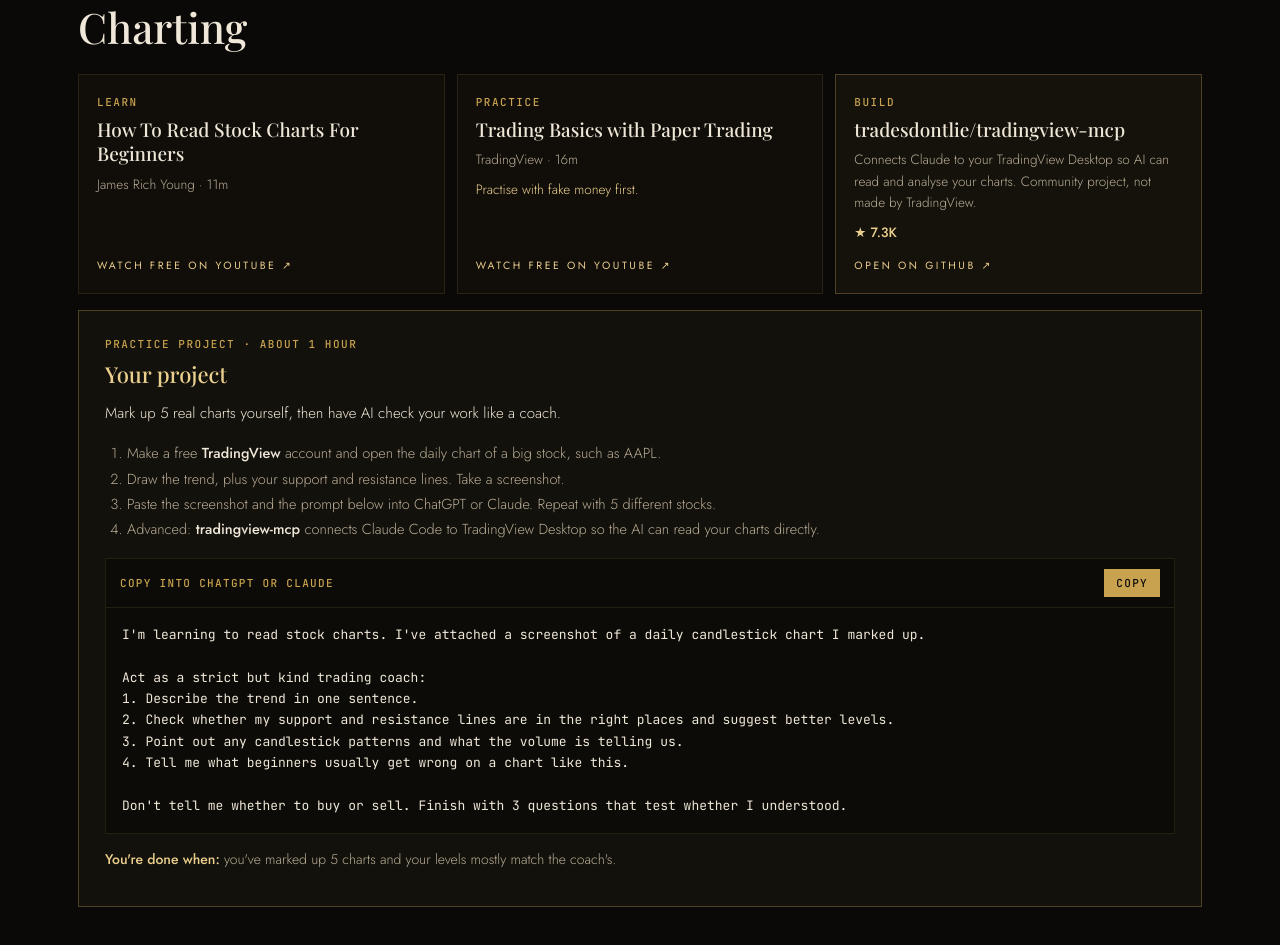
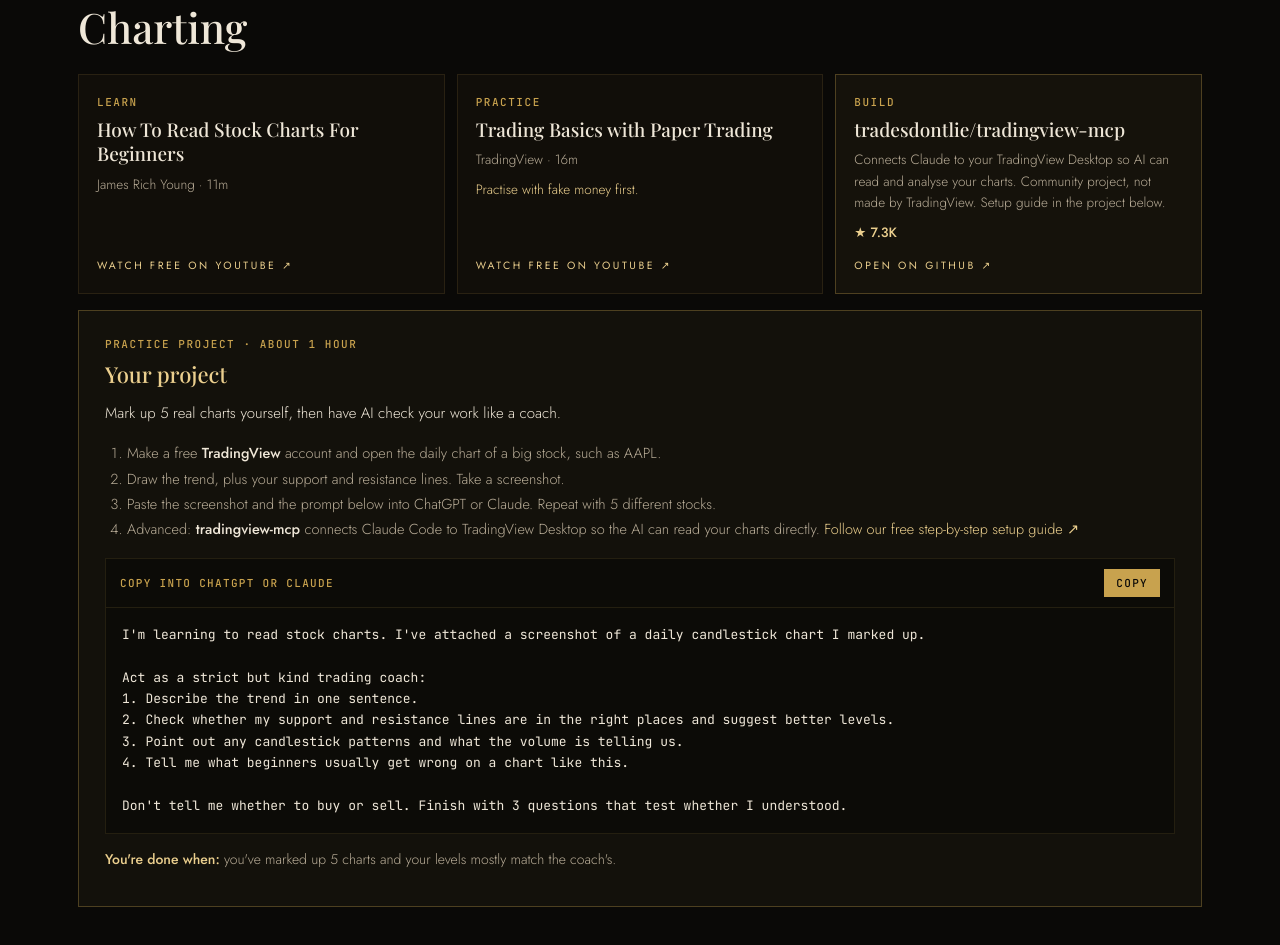
Before and after one commit to kloud9ptyltd/content, a plain HTML site: page algo-trader.html in a window 1280 px wide. Shown: the part 3285-4230 px from the top of the page. Drawn offline with nearby package versions, Linux system fonts and the light colour scheme; a web font is replaced by a local one.

Commit message:
algo-trader: link Claude→TradingView MCP setup guide from the charting project
Co-Authored-By: Claude Opus 5.5 (1M context) <noreply@anthropic.com>

```diff
--- a/algo-trader.html
+++ b/algo-trader.html
@@ -141,14 +141,14 @@ Then explain in plain English why these results could be misleading (overfitting
   <div class=items>
     <a class="item learn" href="https://www.youtube.com/watch?v=J-ntsk7Dsd0" target=_blank rel=noopener><span class=lbl>Learn</span><strong>How To Read Stock Charts For Beginners</strong><span class=desc>James Rich Young · 11m</span><span class=go>Watch free on YouTube ↗</span></a>
     <a class="item practice" href="https://www.youtube.com/watch?v=2PWx6P0Pbok" target=_blank rel=noopener><span class=lbl>Practice</span><strong>Trading Basics with Paper Trading</strong><span class=desc>TradingView · 16m</span><span class=desc><i>Practise with fake money first.</i></span><span class=go>Watch free on YouTube ↗</span></a>
-    <a class="item build" href="https://github.com/tradesdontlie/tradingview-mcp" target=_blank rel=noopener><span class=lbl>Build</span><strong>tradesdontlie/tradingview-mcp</strong><span class=desc>Connects Claude to your TradingView Desktop so AI can read and analyse your charts. Community project, not made by TradingView.</span><span class=desc><b>★ 7.3K</b></span><span class=go>Open on GitHub ↗</span></a>
+    <a class="item build" href="https://github.com/tradesdontlie/tradingview-mcp" target=_blank rel=noopener><span class=lbl>Build</span><strong>tradesdontlie/tradingview-mcp</strong><span class=desc>Connects Claude to your TradingView Desktop so AI can read and analyse your charts. Community project, not made by TradingView. Setup guide in the project below.</span><span class=desc><b>★ 7.3K</b></span><span class=go>Open on GitHub ↗</span></a>
   </div>
 
   <div class=task>
     <div class=meta>Practice project · about 1 hour</div>
     <h3>Your project</h3>
     <p class=goal>Mark up 5 real charts yourself, then have AI check your work like a coach.</p>
-    <ol><li>Make a free <b>TradingView</b> account and open the daily chart of a big stock, such as AAPL.</li><li>Draw the trend, plus your support and resistance lines. Take a screenshot.</li><li>Paste the screenshot and the prompt below into ChatGPT or Claude. Repeat with 5 different stocks.</li><li>Advanced: <b>tradingview-mcp</b> connects Claude Code to TradingView Desktop so the AI can read your charts directly.</li></ol>
+    <ol><li>Make a free <b>TradingView</b> account and open the daily chart of a big stock, such as AAPL.</li><li>Draw the trend, plus your support and resistance lines. Take a screenshot.</li><li>Paste the screenshot and the prompt below into ChatGPT or Claude. Repeat with 5 different stocks.</li><li>Advanced: <b>tradingview-mcp</b> connects Claude Code to TradingView Desktop so the AI can read your charts directly. <a href="https://www.cloud9markets.com/claude-tradingview-setup.html" target=_blank rel=noopener style="color:var(--gold-hi)">Follow our free step-by-step setup guide ↗</a></li></ol>
     <div class=prompt><div class=ph><span>Copy into ChatGPT or Claude</span><button type=button onclick="cp(this)">Copy</button></div><pre>I&#x27;m learning to read stock charts. I&#x27;ve attached a screenshot of a daily candlestick chart I marked up.
 
 Act as a strict but kind trading coach:
```
